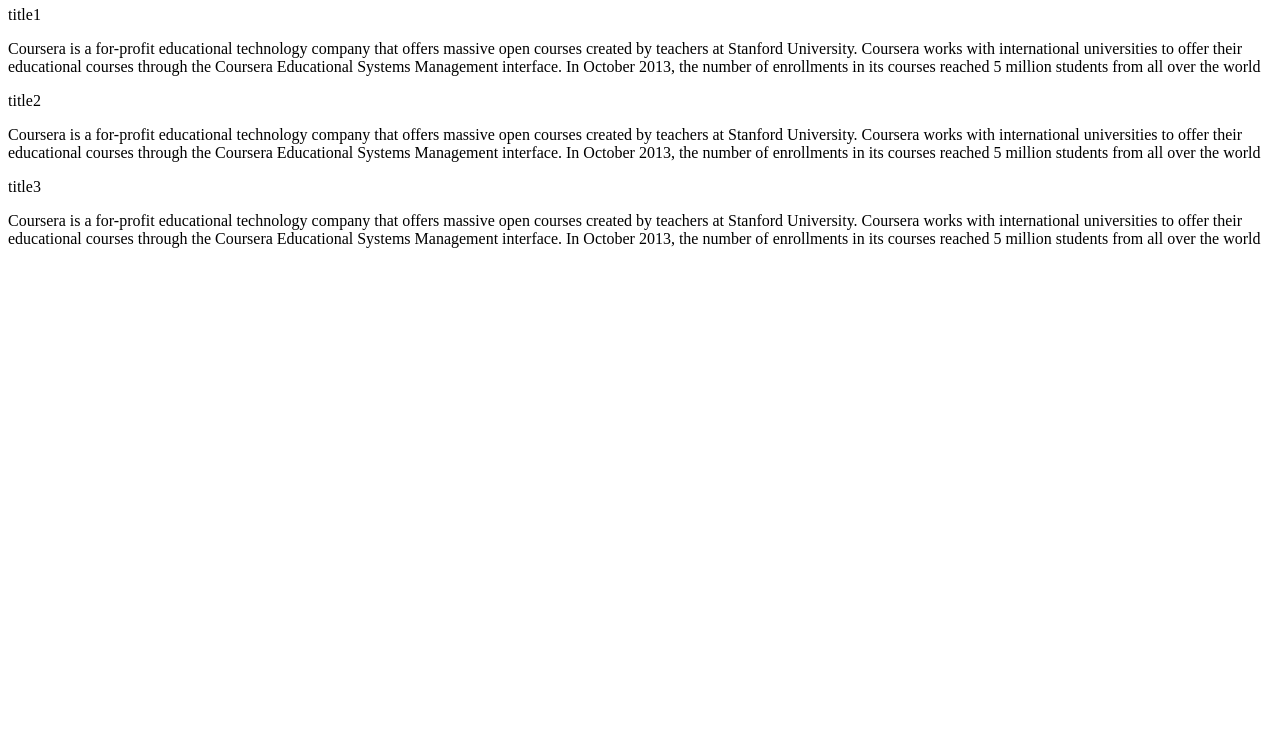
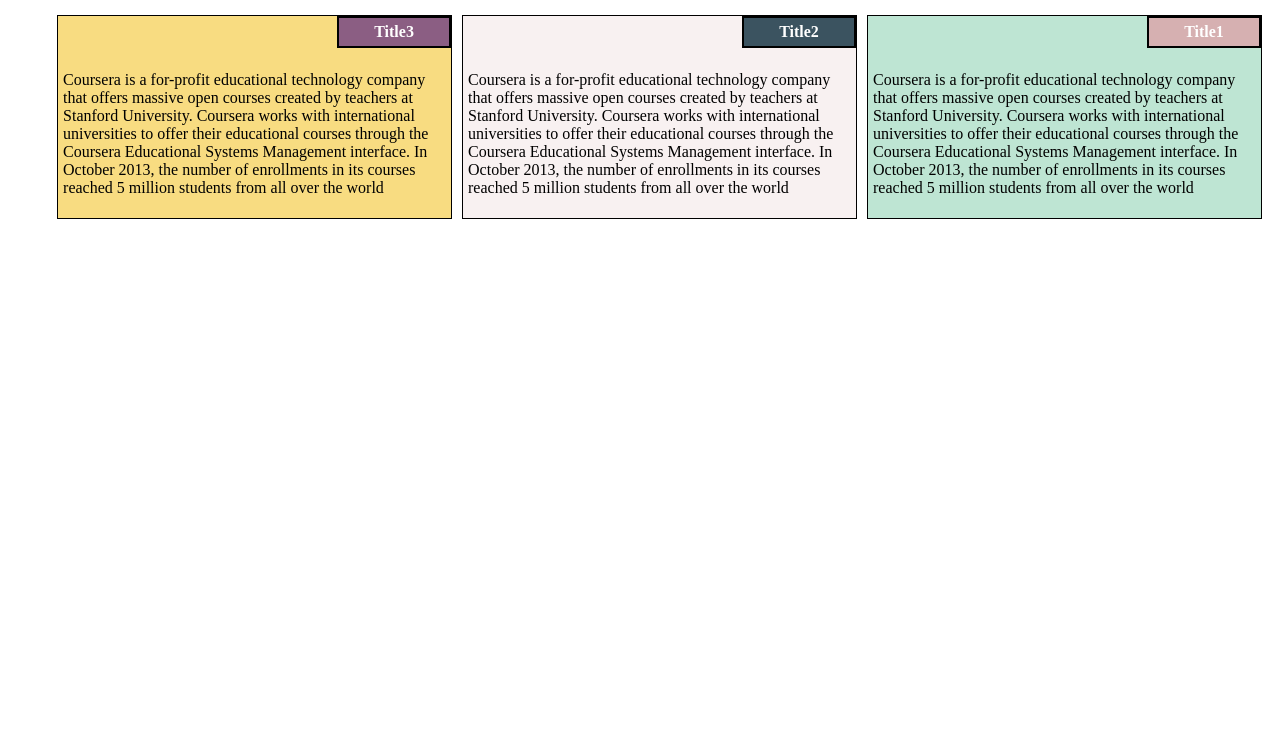
Before and after one commit to ammar1999-a/module2-solution, a plain HTML site: page index.html in a window 1280 px wide. Shown: the part 60-800 px from the top of the page. Drawn offline with Linux system fonts and the light colour scheme.

Commit message:
Update index.html

```diff
--- a/index.html
+++ b/index.html
@@ -2,7 +2,7 @@
 <html>
     <head>
 
-        <link rel="stylesheet"  href="module2-solution/css/mod2.css">
+        <link rel="stylesheet"  href="mod.css">
 
     </head>
 
```
